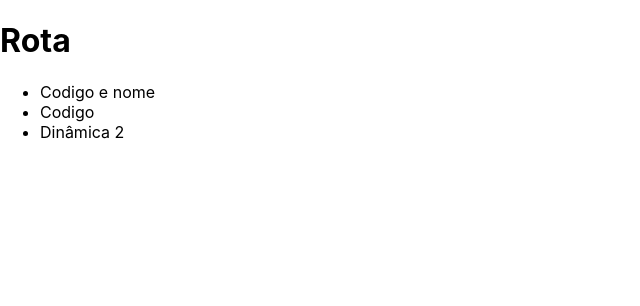
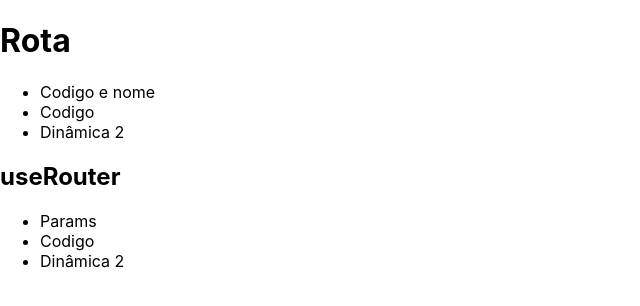
Before and after one commit to RodolfoAugustoo/coder-nextjs, a Next.js app: page /rotas in a window 1280 px wide. Shown: the top 306 px of the page, without its empty margins (0-640 px from the left). Built offline with nearby package versions, Linux system fonts and the light colour scheme.

Commit message:
NAvegação com useRouter.

```diff
--- a/src/pages/rotas/index.jsx
+++ b/src/pages/rotas/index.jsx
@@ -1,28 +1,51 @@
-import Link from "next/link"
+import {useRouter} from 'next/router'
+import Link from "next/link";
 
 export default function Rota() {
+
+  const router = useRouter()
+
+  function navegaComParams(path, queryParams){
+    router.push({
+      pathname:'/rotas/params',
+      query:{
+        id: 123,
+        nome: 'Rodolfo'
+      }
+    })
+  }
+
+  function urlDireta(url){
+    router.push(url)
+  }
 
   return (
     <div>
       <h1>Rota</h1>
-
       <ul>
         <li>
-          <Link href='/params/codigo=123&nome=Rodolfo'>
-            Codigo e nome
-          </Link>
+          <Link href="/rotas/params?id=123&nome=Rodolfo">Codigo e nome</Link>
         </li>
         <li>
-          <Link href='/123/codigo'>
-            Codigo
-          </Link>
+          <Link href="/123/codigo">Codigo</Link>
         </li>
         <li>
-          <Link href='/xyz/dinamica2'>
-            Dinâmica 2
-          </Link>
+          <Link href="/xyz/dinamica2">Dinâmica 2</Link>
+        </li>
+      </ul>
+
+      <h2>useRouter</h2>
+      <ul>
+        <li onClick={() => navegaComParams()}>
+          <span>Params</span>
+        </li>
+        <li onClick={() => urlDireta("/123/codigo")}>
+          <span>Codigo</span>
+        </li>
+        <li onClick={() => router.push("/xyz/dinamica2")}>
+          <span>Dinâmica 2</span>
         </li>
       </ul>
     </div>
-  )
+  );
 }
```
